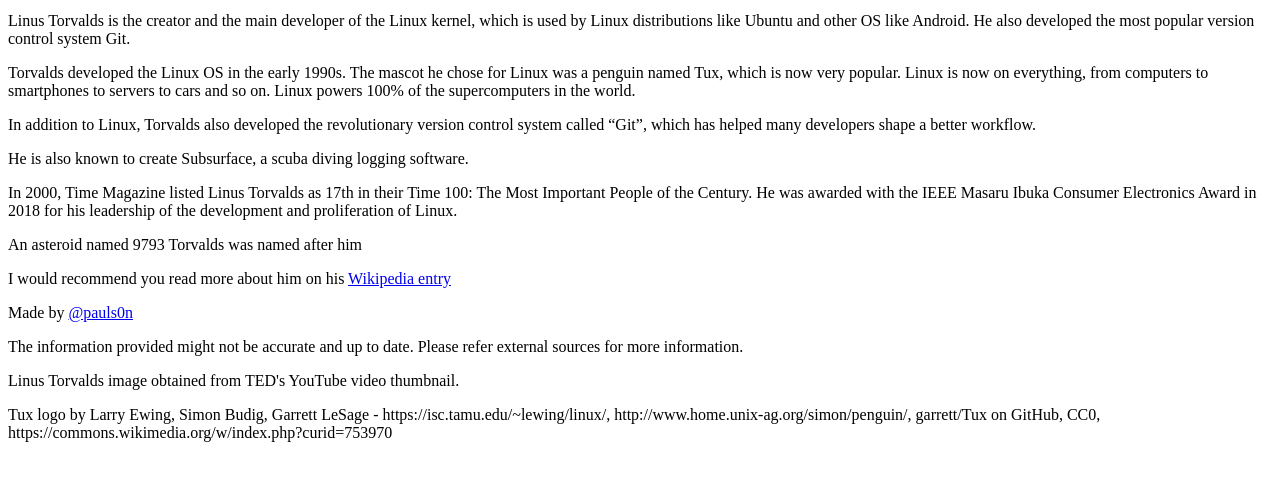
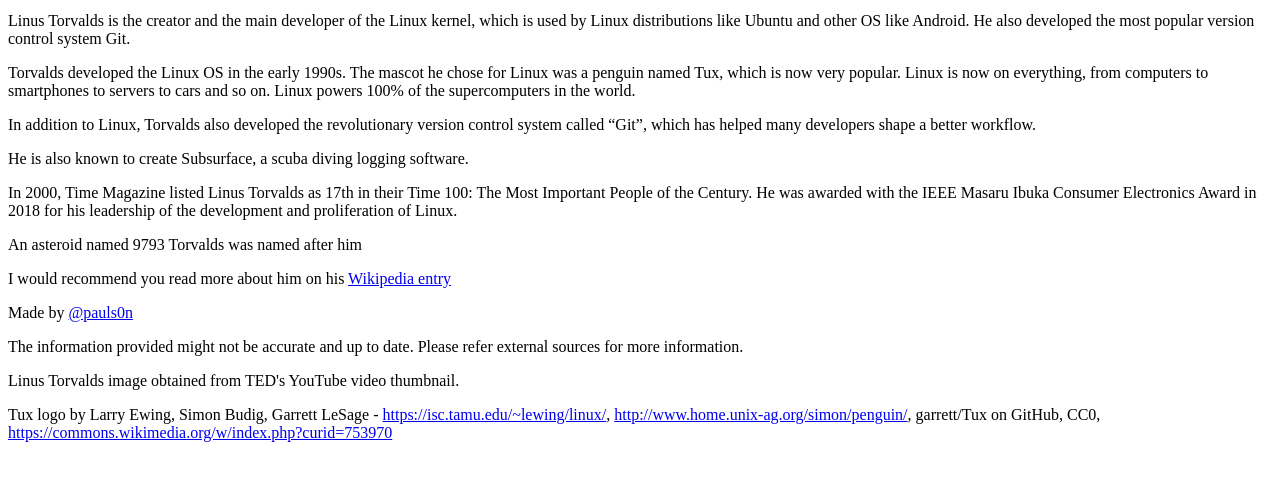
Before and after one commit to pauls0n/cool-torvalds, a plain HTML site: page index.html in a window 1280 px wide. Shown: the part 141-622 px from the top of the page. Drawn offline with Linux system fonts and the light colour scheme.

Commit message:
Make copyright links working

```diff
--- a/index.html
+++ b/index.html
@@ -83,9 +83,9 @@
         <p>Linus Torvalds image obtained from TED's YouTube video thumbnail.</p>
         <p>
           Tux logo by Larry Ewing, Simon Budig, Garrett LeSage -
-          https://isc.tamu.edu/~lewing/linux/,
-          http://www.home.unix-ag.org/simon/penguin/, garrett/Tux on GitHub,
-          CC0, https://commons.wikimedia.org/w/index.php?curid=753970
+          <a href="https://isc.tamu.edu/~lewing/linux/" target="_blank">https://isc.tamu.edu/~lewing/linux/</a>,
+          <a href="http://www.home.unix-ag.org/simon/penguin/" target="_blank">http://www.home.unix-ag.org/simon/penguin/</a>, garrett/Tux on GitHub,
+          CC0, <a href="https://commons.wikimedia.org/w/index.php?curid=753970" target="_blank">https://commons.wikimedia.org/w/index.php?curid=753970</a>
         </p>
       </footer>
     </main>
```
